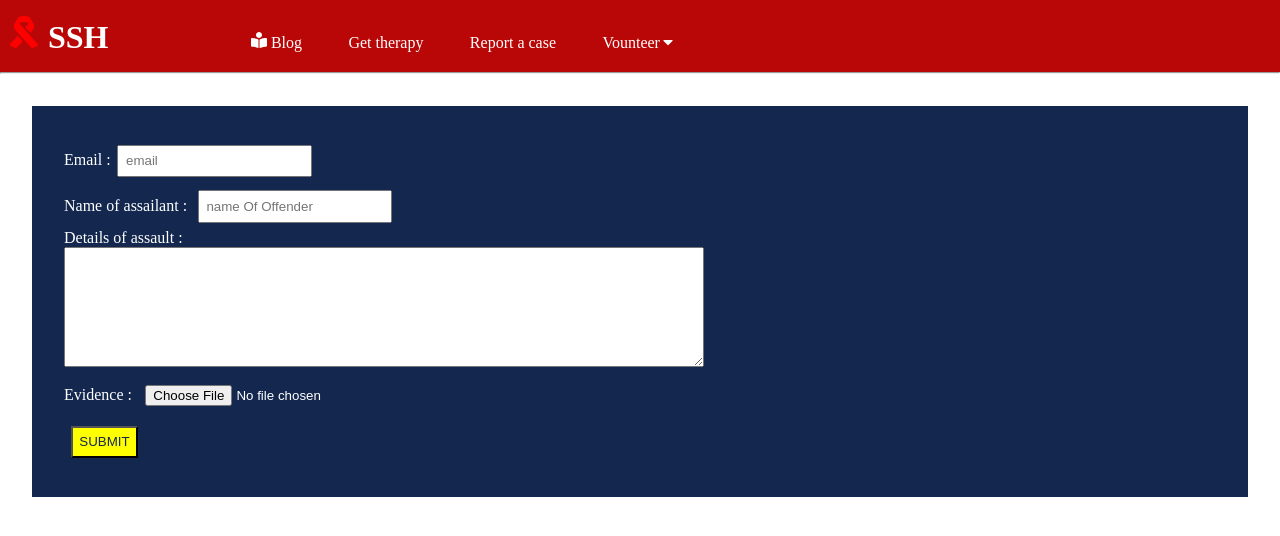
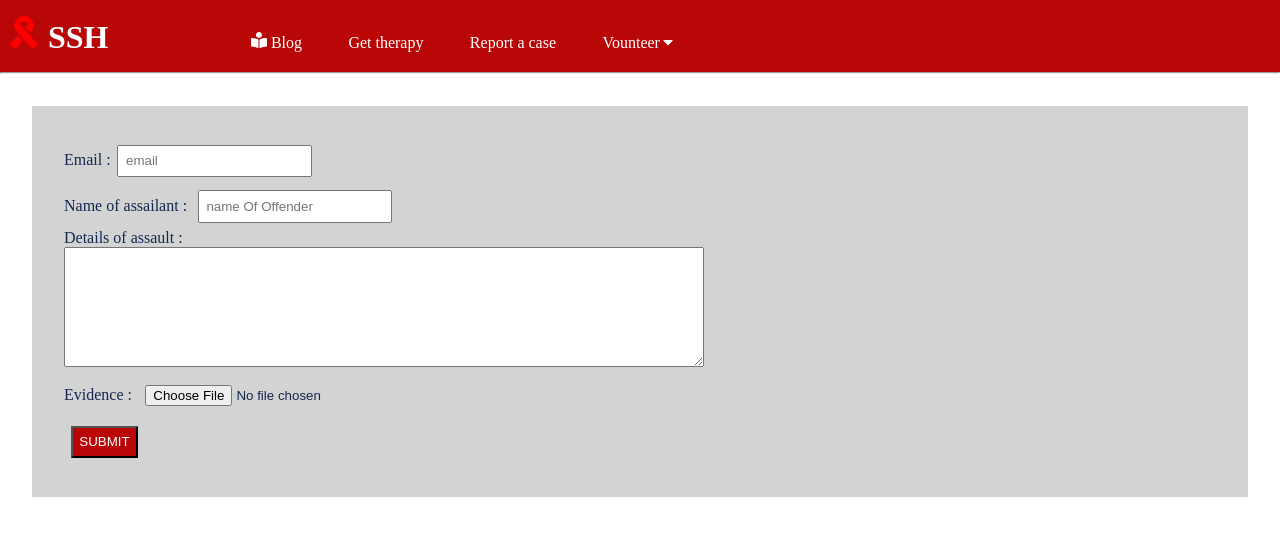
Before and after one commit to ChiamakaEzeoke/atechsolutions, a React (Create React App) app: page /report in a window 1280 px wide. Shown: the top 536 px of the page. Built offline with nearby package versions, Linux system fonts and the light colour scheme.

Commit message:
update report compont

```diff
--- a/src/components/ReportComponent.js
+++ b/src/components/ReportComponent.js
@@ -5,48 +5,66 @@ import styled from "styled-components";
 const ReportComp = () => {
   return (
     <ReportDiv>
-      <form onSubmit={(e)=>{e.preventDefault()}}>
-
-        <label htmlFor='email'>Email :
-        <input type="email" placeholder="email" required/>
-        </label> <br/>
+      <form
+        onSubmit={(e) => {
+          e.preventDefault();
+        }}
+      >
+        <label htmlFor="email">
+          Email :
+          <input type="email" placeholder="email" required />
+        </label>{" "}
+        <br />
         <label htmlFor="nameOfOffender">
-          Name of assailant : <input type="text" placeholder="name Of Offender" id="name" required/>{" "}
-        </label> <br/>
-
-        <label htmlFor='details'>Details of assault : <br/>
-         <textarea id='details' required></textarea></label> <br/>
-         <label htmlFor='evidence'> Evidence :
-           <input type ='file'/>
-         </label> <br/>
-         <input type='submit' value='SUBMIT' id='submit'/>
+          Name of assailant :{" "}
+          <input
+            type="text"
+            placeholder="name Of Offender"
+            id="name"
+            required
+          />{" "}
+        </label>{" "}
+        <br />
+        <label htmlFor="details">
+          Details of assault : <br />
+          <textarea id="details" required></textarea>
+        </label>{" "}
+        <br />
+        <label htmlFor="evidence">
+          {" "}
+          Evidence :
+          <input type="file" />
+        </label>{" "}
+        <br />
+        <input type="submit" value="SUBMIT" id="submit" />
       </form>
     </ReportDiv>
   );
 };
 
 const ReportDiv = styled.div`
-margin:2em;
-form{
-  width:100%;
-  margin:0em auto;
-  padding: 2em;
-  background-color: #13274f;
-  color:white;
-}
-input{
-  padding:0.5em;
-  margin:0.5em;
-}
-textarea{
-  height:15vh;
-  width:50vw;
+  margin: 2em;
+  background-color: white;
 
-}
-#submit{
-  background-color:yellow;
-  color:#13274f;
-}
+  form {
+    width: 100%;
+    margin: 0em auto;
+    padding: 2em;
+    background-color: lightgrey;
+    color: #13274f;
+  }
+  input {
+    padding: 0.5em;
+    margin: 0.5em;
+  }
+  textarea {
+    height: 15vh;
+    width: 50vw;
+  }
+  #submit {
+    background-color:  rgb(185, 7, 7);
+    color: white;
+  }
 `;
 
 export default ReportComp;
```
